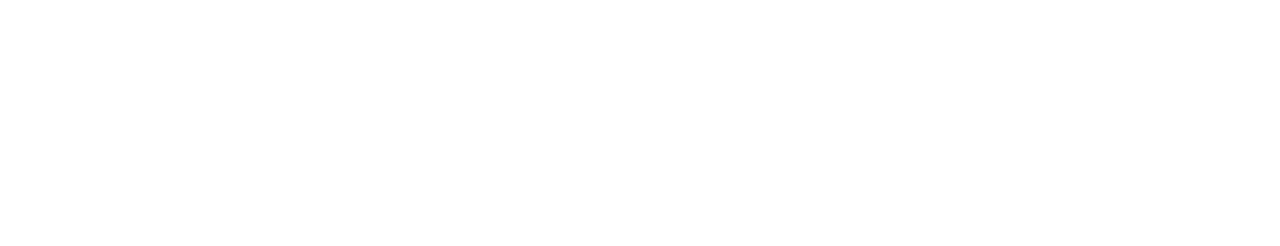
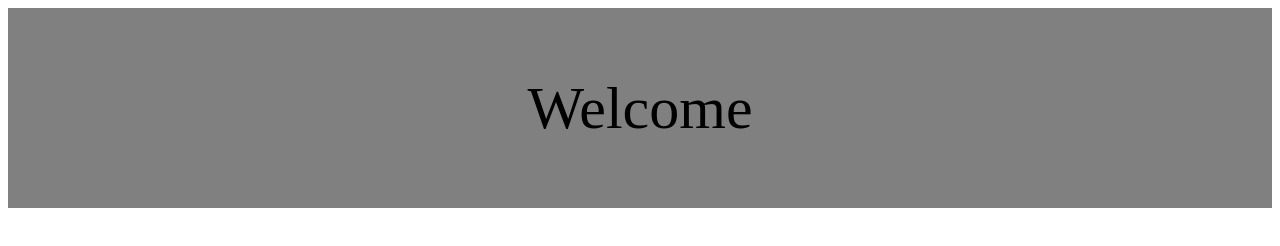
Before and after one commit to madisoncrivelli/git_test, a plain HTML site: page index.html in a window 1280 px wide. Drawn offline with Linux system fonts and the light colour scheme.

Commit message:
banner color and text size

```diff
--- a/index.html
+++ b/index.html
@@ -5,4 +5,9 @@
             git practice
         </title>
     </head>
+    <body>
+        <div class="banner">
+            <p>Welcome</p>
+        </div>
+    </body>
 </html>
--- a/style.css
+++ b/style.css
@@ -0,0 +1,11 @@
+.banner {
+    width: 100%;
+    height: 200px;
+    background-color: gray;
+}
+.banner, p {
+    font-size: 60px;
+    line-height: 200px;
+    text-align: center;
+    vertical-align: middle;
+}
```
